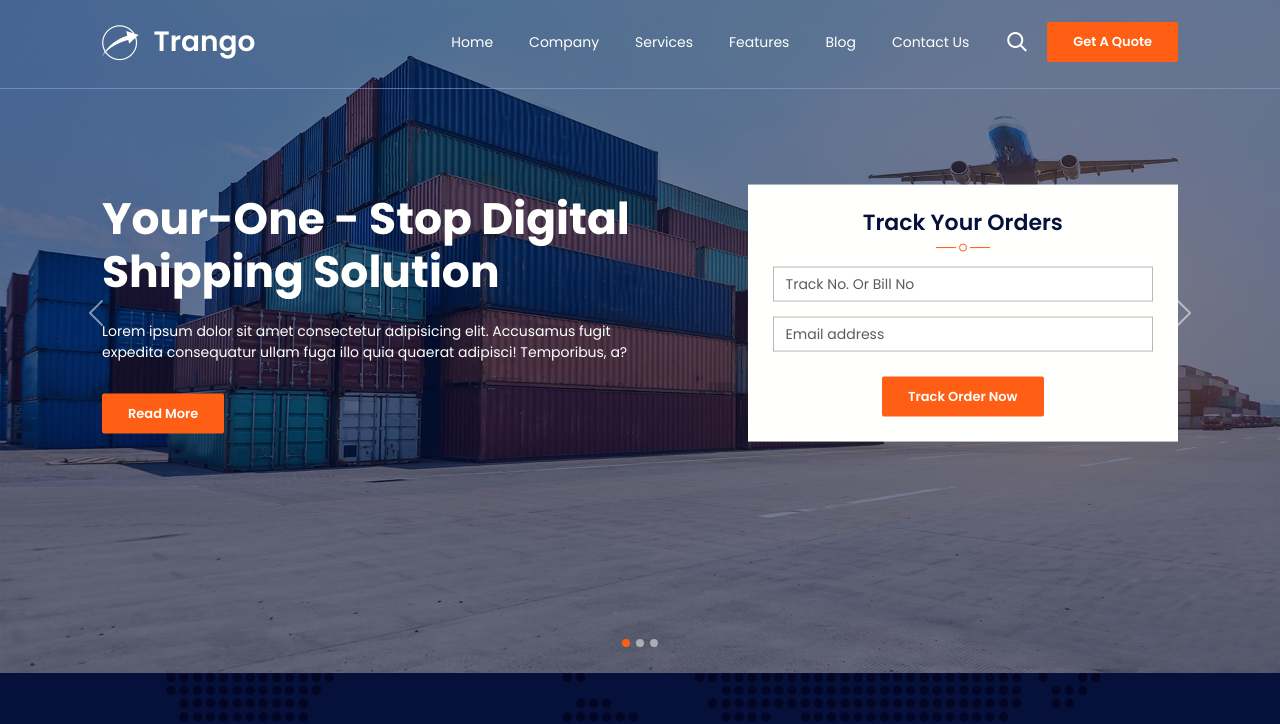
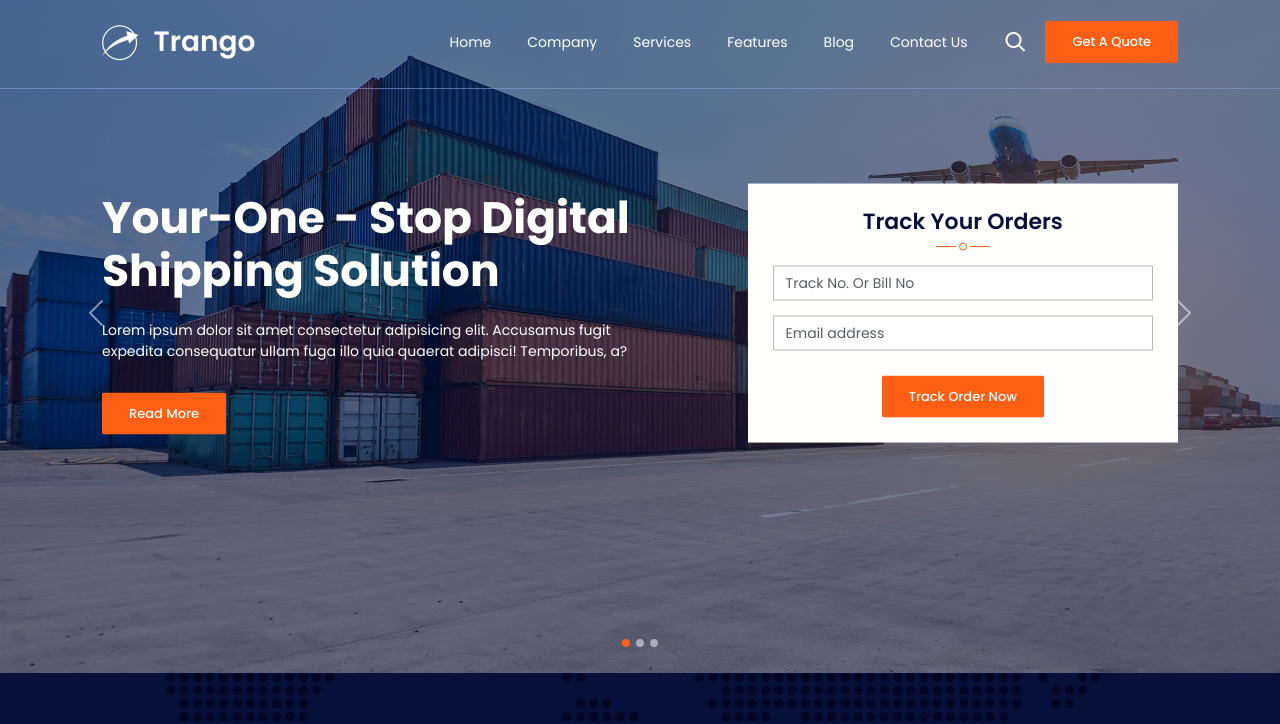
Before and after one commit to umerlodhi2596/Trango-Website-using-Html-Css-Bootstrap-5, a plain HTML site: page index.html in a window 1280 px wide. Shown: the part 47-771 px from the top of the page. Drawn offline with Linux system fonts and the light colour scheme; files whose address does not match are found by name.

Commit message:
Updated website content

```diff
--- a/assets/css/theme.css
+++ b/assets/css/theme.css
@@ -55,11 +55,19 @@ body {
     padding: 10px 26px;
     background-color: var(--primary-color);
     color: var(--white-color);
+    border: 1px solid transparent;
     text-transform: capitalize;
     font-size: 13px;
-    font-weight: 600;
+    font-weight: 500;
     border-radius: 2px;
+    transition: 0.2s all ease;
     cursor: pointer;
+}
+
+.btn-orange-fill:hover {
+    background-color: transparent;
+    border: 1px solid var(--primary-color);
+    color: var(--primary-color);
 }
 
 .orange-dash {
@@ -208,6 +216,10 @@ header {
     padding: 0 10px;
     font-size: 14px;
     font-weight: 400;
+}
+
+.navbar-inner .navbar-nav .nav-link:hover {
+    color: var(--primary-color);
 }
 
 .navbar-wrapper .navbar-inner .nav-right {
--- a/index.html
+++ b/index.html
@@ -5,7 +5,7 @@
     <link rel="stylesheet" href="assets/css/bootstrap.min.css">
     <link rel="stylesheet" href="assets/css/style.css">
     <link rel="stylesheet" href="assets/css/theme.css">
-    <title>Document</title>
+    <title>Trango</title>
 </head>
 <body>
     <header>
```
